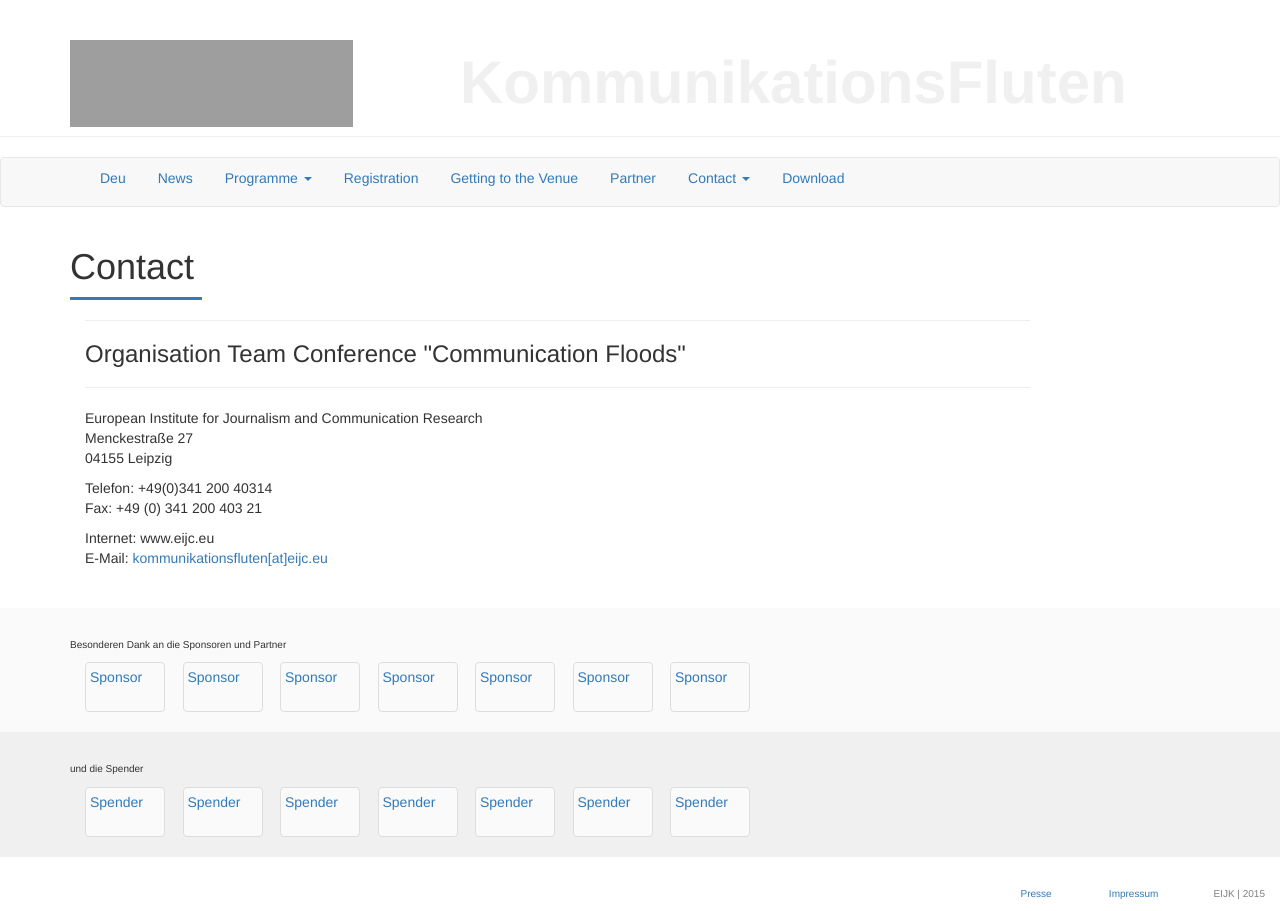
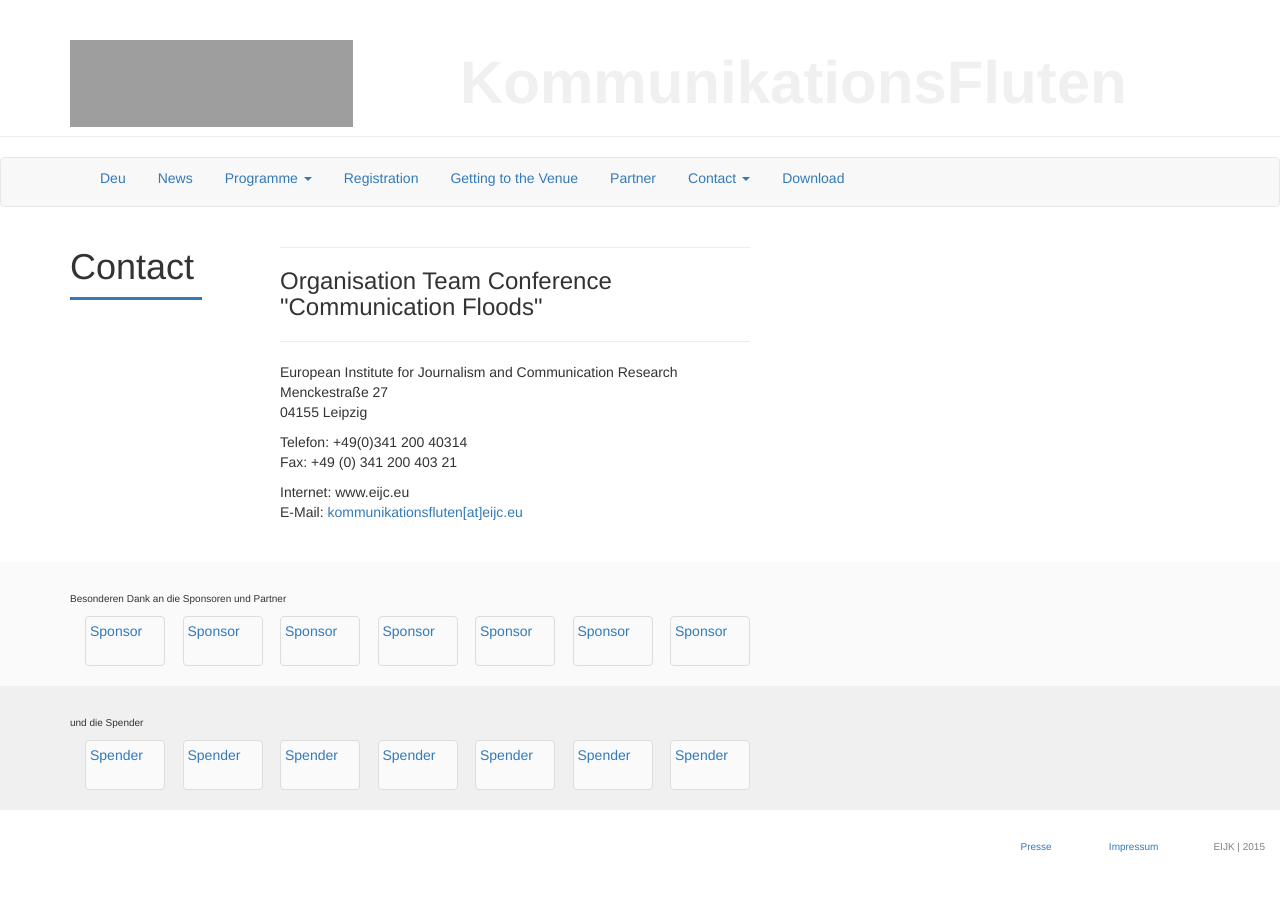
Before and after one commit to susedev/test, a Jekyll site: the page built from contact.html, in a window 1280 px wide. Built offline with Jekyll 4.4.1, drawn with Linux system fonts in a browser that asks for light colours; nearby versions of some CDN libraries; grey boxes are pictures that could not be loaded.

Commit message:
Update page.html

```diff
--- a/_layouts/page.html
+++ b/_layouts/page.html
@@ -15,7 +15,7 @@ layout: base
           <h1> {{ page.title }} </h1>
           <div class="box" style="background-color: #337AB7; width: 80%; height:3px; margin-top:3px;"></div>
     </div>
-    <div class="col-md-10 col-md-height col-full-height" style="margin-left:15px;">
+    <div class="col-md-10 col-md-height col-full-height" style="margin-left:15px; max-width:500px;">
                {{ content }}
     </div>
   </div>
```
